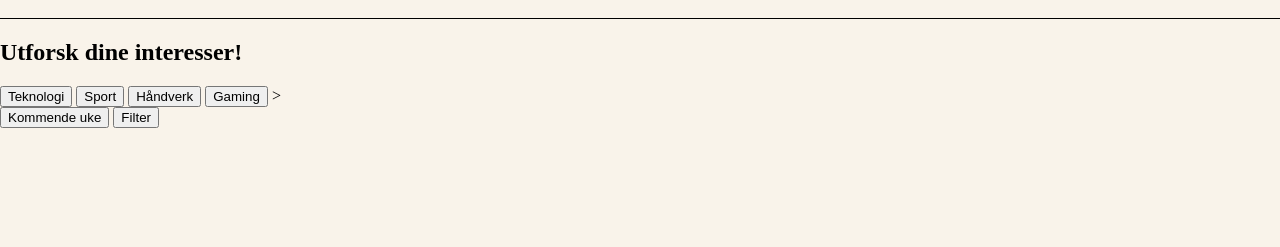
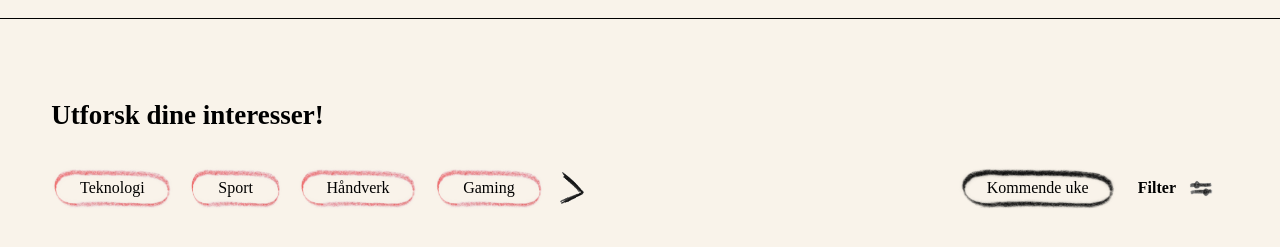
Before and after one commit to Harzvik/gatherly-gruppe-3, a website built with Vite: page utforsk.html in a window 1280 px wide. Shown: the part 101-348 px from the top of the page. Built offline with nearby package versions, Linux system fonts and the light colour scheme; a web font is replaced by a local one.

Commit message:
(kan merges) la til  css + html til utforsk siden

```diff
--- a/src/css/pages/utforsk.css
+++ b/src/css/pages/utforsk.css
@@ -3,3 +3,78 @@
 @import "../variables.css";
 @import "../reset.css";
 @import "../components/header.css";
+
+.explore-header {
+    font-family: var(--font-header);
+    font-size: var(--fs-header);
+    padding: 3.2rem;
+}
+
+.filter-bar {
+    display: flex;
+    justify-content: space-between;
+    align-items: center;
+    margin-top: 2rem;
+}
+
+.category-tags {
+    display: flex;
+    gap: 1rem;
+    align-items: center;
+}
+
+.tag-btn {
+    background: url('/assets/component_assets/icons/tag_red_empty.webp');
+    background-size: 100% 100%;
+    font-family: var(--font-header);
+    font-size: var(--fs-sub);
+
+    border: none;
+    padding: 0.8rem 1.8rem;
+    display: inline-flex;
+    align-items: center;
+    justify-content: center;
+}
+
+.arrow-icon {
+    background: url('/assets/component_assets/black_markings/arrow_noline2.webp');
+    background-size: 100% 100%;
+    height: 2rem;
+    width: 1.5rem;
+    border: none;
+    display: inline-flex;
+    align-items: center;
+    justify-content: center;
+}
+
+.dropdown-btn {
+    background: url('/assets/component_assets/icons/tag_red_empty.webp');
+    background-size: 100% 100%;
+    font-family: var(--font-header);
+    font-size: var(--fs-sub);
+    filter: grayscale(100%) brightness(0.1);
+
+    border: none;
+    padding: 0.8rem 1.8rem;
+    display: inline-flex;
+    align-items: center;
+    justify-content: center;
+}
+
+.filter-icon-btn {
+    display: inline-flex;
+    align-items: center;
+    gap: 0.8rem;
+    font-family: var(--font-header);
+    font-size: var(--fs-sub);
+    font-weight: bold;
+    padding: 1rem;
+    border: none;
+    background-color: transparent;
+}
+
+.filter-icon-btn img {
+    width: 24px;
+    height: auto;
+    filter: grayscale(100%);
+}
--- a/utforsk.html
+++ b/utforsk.html
@@ -22,12 +22,15 @@
             <button class="tag-btn">Sport</button>
             <button class="tag-btn">Håndverk</button>
             <button class="tag-btn">Gaming</button>
-            <span class="arrow-icon">></span>
+            <span class="arrow-icon"></span>
           </nav>
 
           <div class="filter-tags">
             <button class="dropdown-btn">Kommende uke</button>
-            <button class="filter-icon-btn">Filter</button>
+            <button class="filter-icon-btn">
+              Filter
+              <img src="/assets/component_assets/icons/filter_1.webp" alt="filter ikon">
+            </button>
           </div>
         </div>
       </section>
```
